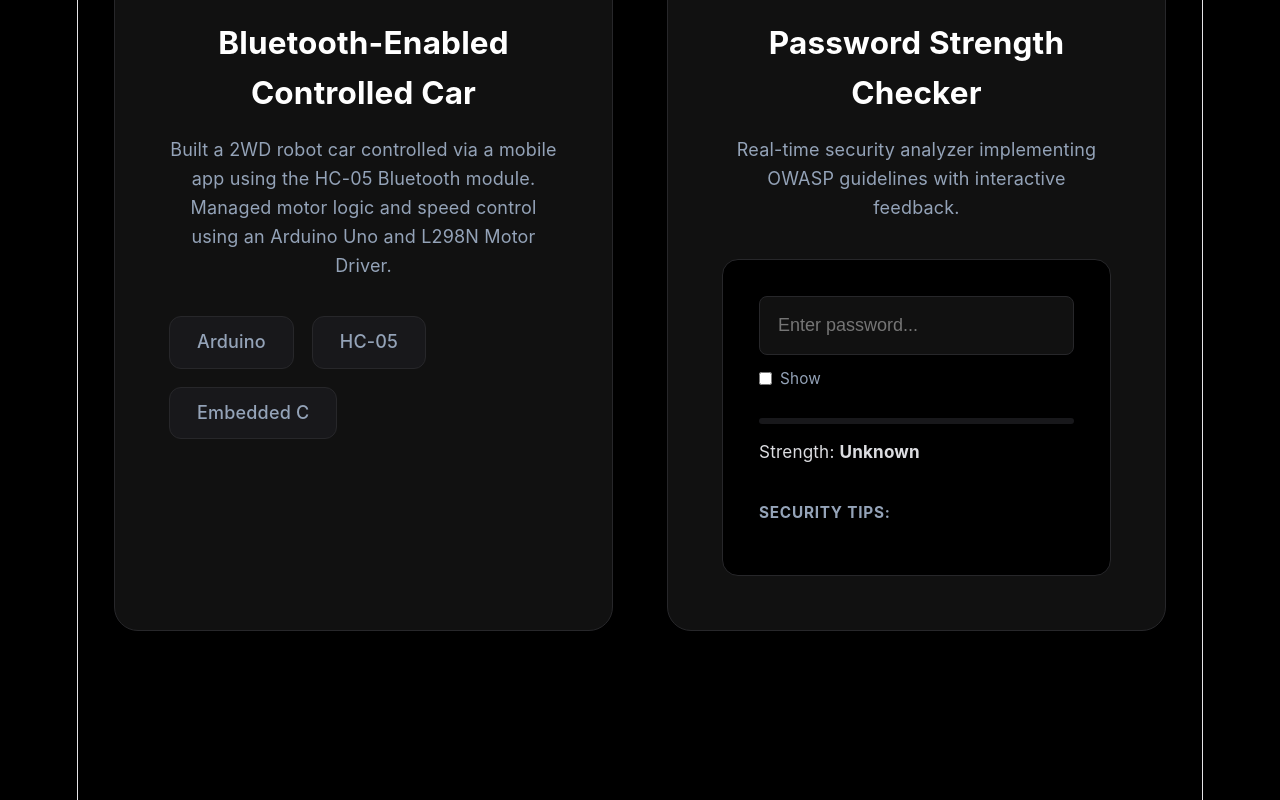
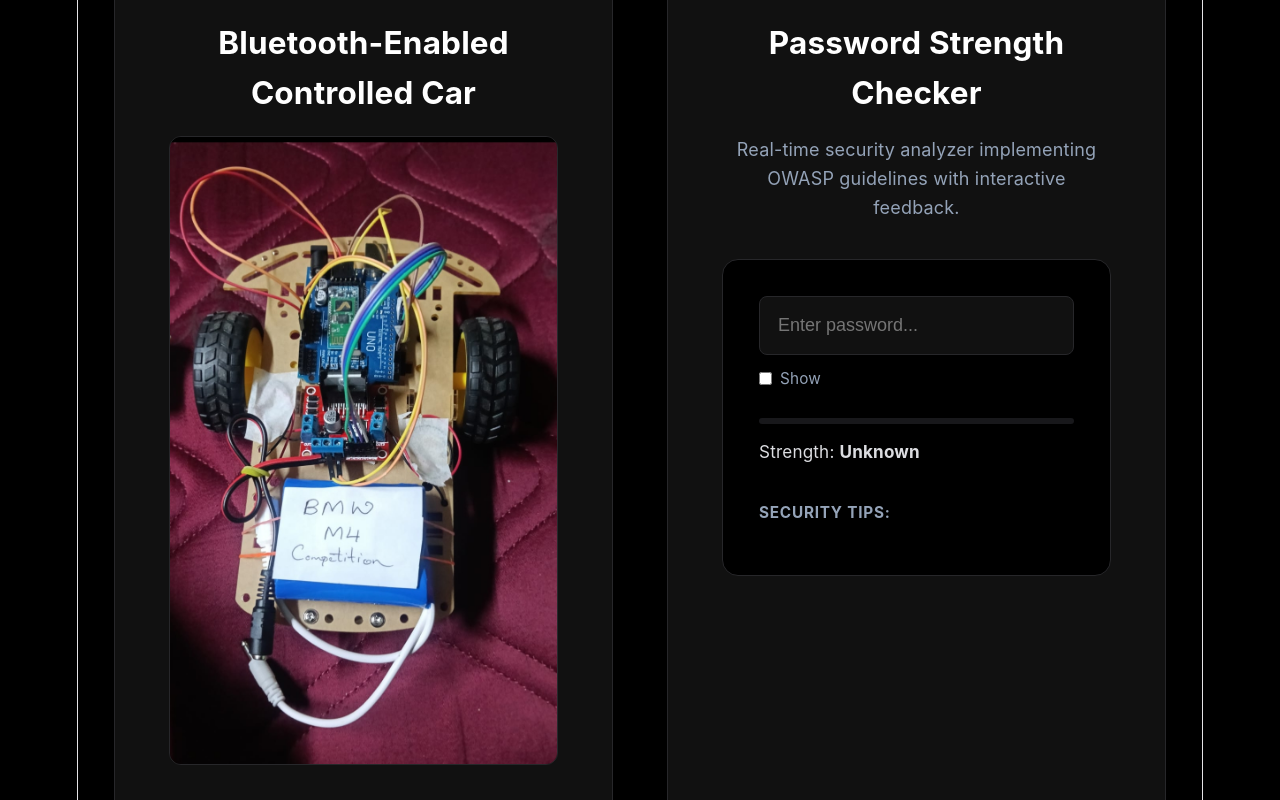
Before and after one commit to Guhan-VS/Portfolio, a React app: page / in a window 1280 px wide. Shown: the part 2920-3720 px from the top of the page. Built offline with nearby package versions, Linux system fonts and the light colour scheme; the HTML template or start-up script is replaced by a standard one.

Commit message:
Added image for Bluetooth Controlled Car project

```diff
--- a/src/App.tsx
+++ b/src/App.tsx
@@ -96,6 +96,11 @@ function App() {
 
             <div className="project-card">
               <h3>Bluetooth-Enabled Controlled Car</h3>
+              <img
+                src="/bluetooth-car.jpg"
+                alt="Bluetooth Controlled Car"
+                style={{ width: '100%', borderRadius: '12px', marginBottom: '1.5rem', border: '1px solid var(--border-color)' }}
+              />
               <p>
                 Built a 2WD robot car controlled via a mobile app using the HC-05 Bluetooth module.
                 Managed motor logic and speed control using an Arduino Uno and L298N Motor Driver.
```
Also changed, not shown: public/bluetooth-car.jpg (added).
